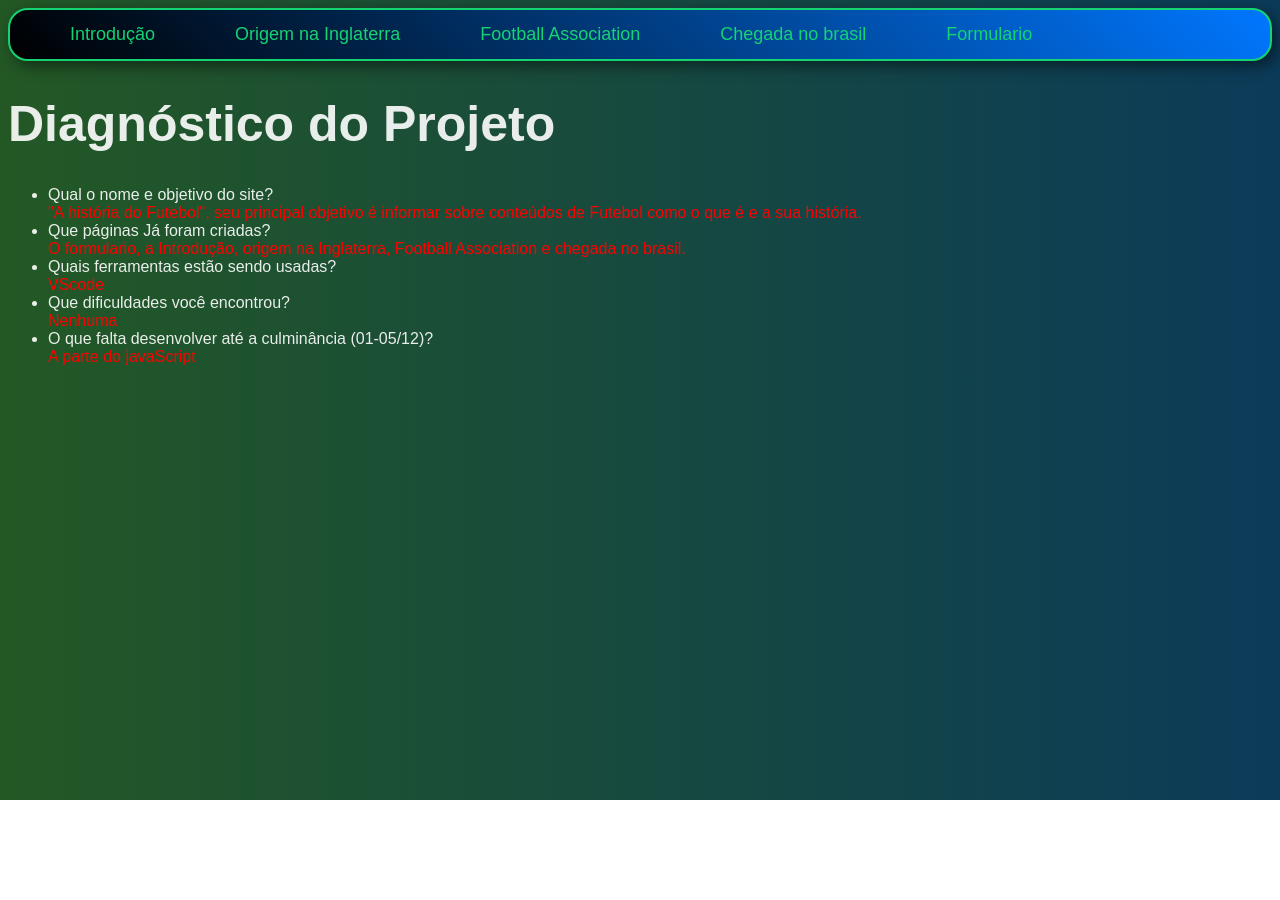
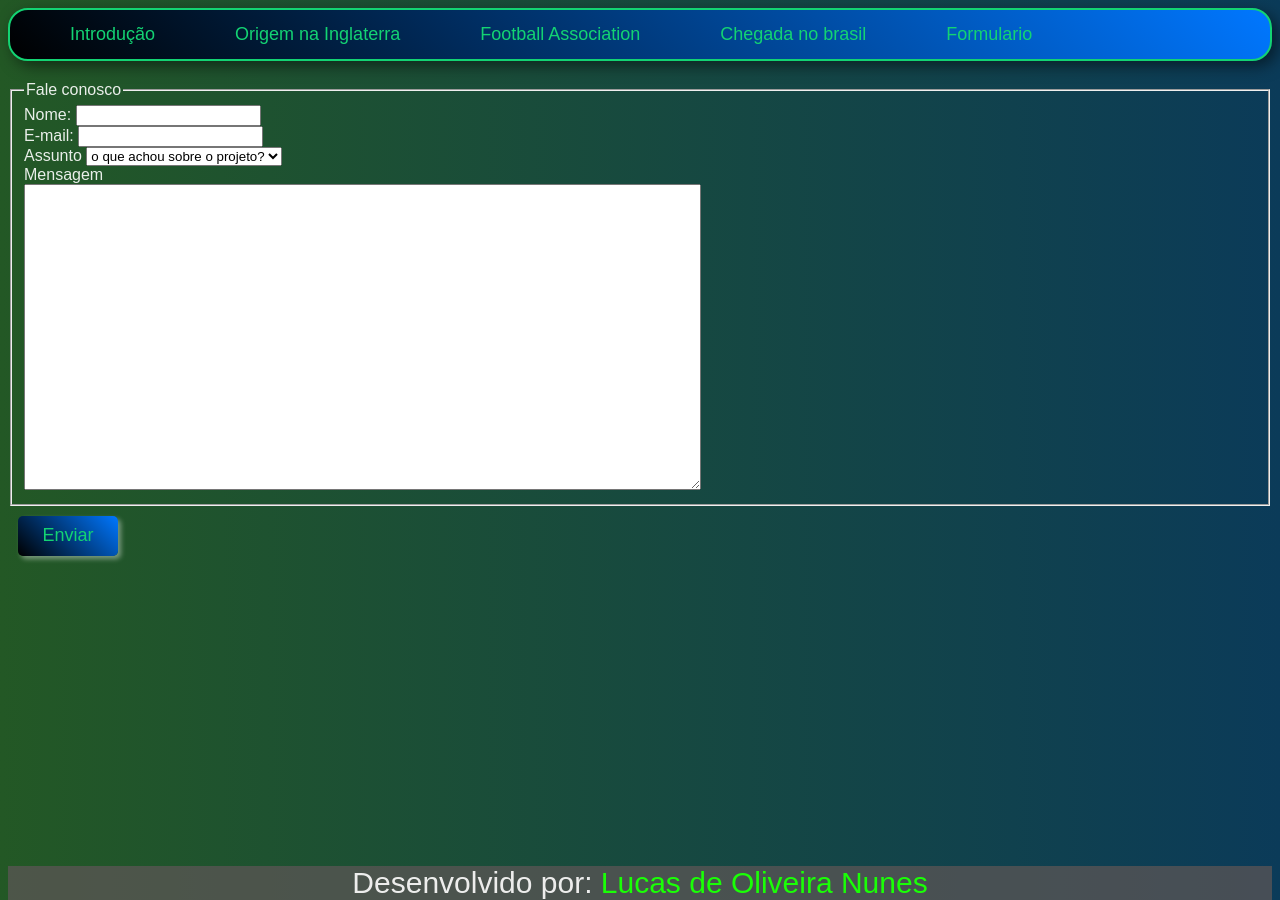
Before and after one commit to LucasOiveira/Fabrica-de-sites, a plain HTML site: page index.html in a window 1280 px wide. Before the commit the page ends 800 px from the top, so only its background shows below. Drawn offline with Linux system fonts and the light colour scheme.

Commit message:
formulario

```diff
--- a/index.html
+++ b/index.html
@@ -1,15 +1,4 @@
-
-
-
 <!DOCTYPE html>
-<html lang="en">
-<head>
-    <meta charset="UTF-8">
-    <meta name="viewport" content="width=device-width, initial-scale=1.0">
-    <title>Document</title>
-</head>
-<body>
-    <!DOCTYPE html>
 <html lang="pt-BR">
 <head>
     <meta charset="UTF-8">
@@ -19,30 +8,53 @@
 </head>
 <body>
 
+
      <div class="navbar">
-
-
-        <a href="index1.html">Introdução</a>
+         <a href="index1.html">Introdução</a>
         <a href="index2.html">Origem na Inglaterra</a>
         <a href="index3.html">Football Association</a>
         <a href="index4.html">Chegada no brasil</a>
          <a href="index.html">Formulario</a>
-     </div>
+    </div>
 
-     <h1>Diagnóstico do Projeto</h1>
+    <div id="formulario">
+        <form action="">
+            <fieldset>
+                <legend>Fale conosco</legend>
 
-    <ul>
-        <li>Qual o nome e objetivo do site?<span class="sp"> <br> "A história do Futebol", seu principal objetivo é informar sobre conteúdos de Futebol como o que é e a sua história. </span> </li>
-        <li>Que páginas Já foram criadas? <span class="sp"> <br>O formulario, a Introdução, origem na Inglaterra, Football Association e chegada no brasil.</span></li>
-        <li>Quais ferramentas estão sendo usadas?  <span class="sp"> <br>VScode</span></li>
-        <li>Que dificuldades você encontrou?  <span class="sp"> <br>Nenhuma</span></li>
-        <li>O que falta desenvolver até a culminância (01-05/12)?  <span class="sp"> <br>A parte do javaScript</span> </li>
-    </ul>
+                <div>
+                <label for="nome">Nome: </label>
+                <input id="nome" name="nome" type="text">
+                </div>
+
+                <div>
+                <label for="email">E-mail:</label>
+                <input id="email" name="email" type="email">
+                </div>
+
+                <div>
+                <label for="assunto">Assunto</label>
+                <select name="assunto" id="assunto">
+                    <option value="feedback">o que achou sobre o projeto?</option>
+                    <option value="sugest">sugestão sobre o projeto</option>
+                    <option value="new-project">Ideia de um novo projeto</option>
+                    <option value="mensagem">opinião sobre o projeto</option>
+                </select>
+                </div>
+
+                <div>
+                <label for="mensagem">Mensagem</label> <br>
+                <textarea name="mensagem" id="mensagem" cols="82" rows="20"></textarea>
+                </div>
+            </fieldset>
+            <button class="btn" type="submit">Enviar</button>
+        </form>
+    </div>
+
+    <footer>Desenvolvido por: <span class="span">Lucas de Oliveira Nunes</span></footer>
 
     <script src="script.js">
 
     </script>
 </body>
 </html>
-</body>
-</html>
```
